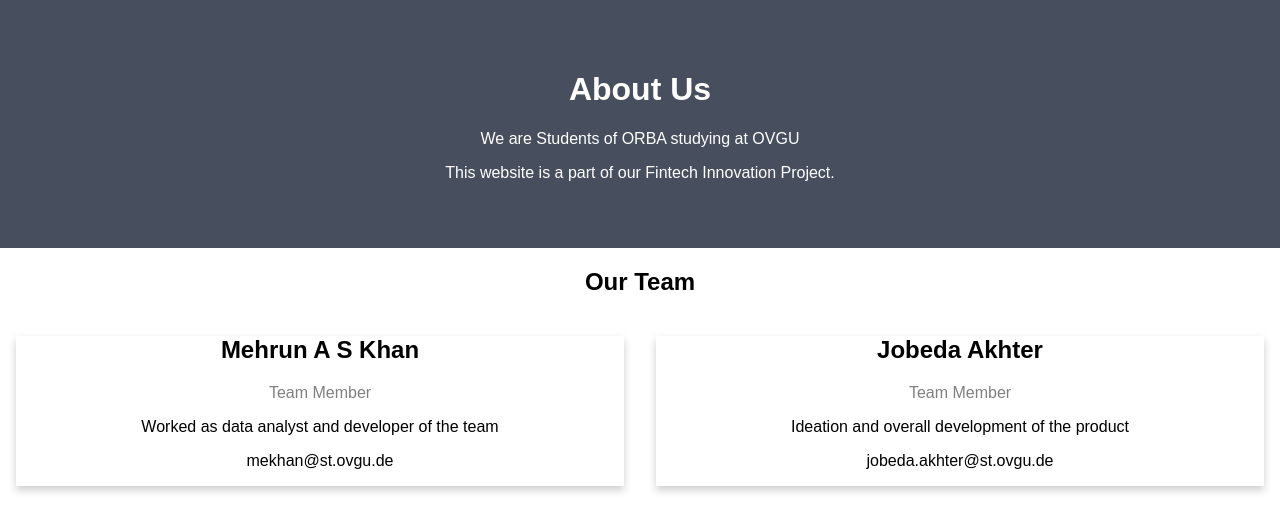
After one commit to mehrunkhan/loan_prediction, a Flask app: template templates/about_us.html in a window 1280 px wide. The commit adds this page. Shown: the top 532 px of the page. Run offline with Flask 2, Linux system fonts and the light colour scheme; the template is opened without the code that fills it, so the values that code supplies are empty; parts of the project's set-up code (start-up, migrations or seed data) failed here and were passed over.

Commit message:
add about us page.

```diff
--- /dev/null
+++ b/templates/about_us.html
@@ -0,0 +1,113 @@
+<!DOCTYPE html>
+<html>
+<head>
+<meta name="viewport" content="width=device-width, initial-scale=1">
+<style>
+body {
+  font-family: Arial, Helvetica, sans-serif;
+  margin: 0;
+}
+
+html {
+  box-sizing: border-box;
+}
+
+*, *:before, *:after {
+  box-sizing: inherit;
+}
+
+.column {
+  float: left;
+  width: 50%;
+  margin-bottom: 16px;
+  padding: 0 8px;
+}
+
+.card {
+  box-shadow: 0 4px 8px 0 rgba(0, 0, 0, 0.2);
+  margin: 8px;
+}
+
+.about-section {
+  padding: 50px;
+  text-align: center;
+  background-color: #474e5d;
+  color: white;
+}
+
+.container {
+  padding: 0 16px;
+}
+
+.container::after, .row::after {
+  content: "";
+  clear: both;
+  display: table;
+}
+
+.title {
+  color: grey;
+}
+
+.button {
+  border: none;
+  outline: 0;
+  display: inline-block;
+  padding: 8px;
+  color: white;
+  background-color: #000;
+  text-align: center;
+  cursor: pointer;
+  width: 100%;
+}
+
+.button:hover {
+  background-color: #555;
+}
+
+@media screen and (max-width: 650px) {
+  .column {
+    width: 100%;
+    display: block;
+  }
+}
+</style>
+</head>
+<body>
+
+<div class="about-section">
+  <h1>About Us</h1>
+  <p>We are Students of ORBA studying at OVGU</p>
+  <p>This website is a part of our Fintech Innovation Project.  </p>
+</div>
+
+<h2 style="text-align:center">Our Team</h2>
+<div style="text-align:center" class="row">
+  <div class="column">
+    <div class="card">
+      <div class="container">
+        <h2>Mehrun A S Khan</h2>
+        <p class="title">Team Member</p>
+        <p>Worked as data analyst and developer of the team</p>
+        <p>mekhan@st.ovgu.de</p>
+
+      </div>
+    </div>
+  </div>
+
+  <div class="column">
+    <div class="card">
+      <div class="container">
+        <h2>Jobeda Akhter</h2>
+        <p class="title">Team Member</p>
+        <p>Ideation and overall development of the product</p>
+        <p>jobeda.akhter@st.ovgu.de</p>
+      </div>
+    </div>
+  </div>
+
+
+</div>
+
+</body>
+</html>
--- a/templates/index.html
+++ b/templates/index.html
@@ -45,9 +45,8 @@
 
             <a href="./predict" class="font-medium text-gray-500 hover:text-gray-900">Prediction</a>
 
-            <a href="#" class="font-medium text-gray-500 hover:text-gray-900">About us</a>
+            <a href="about_us.html" class="font-medium text-gray-500 hover:text-gray-900">About us</a>
 
-            <a href="#" class="font-medium text-gray-500 hover:text-gray-900">contact</a>
 
           </div>
         </nav>
@@ -113,7 +112,7 @@
     </div>
   </div>
   <div class="lg:absolute lg:inset-y-0 lg:right-0 lg:w-1/2">
-    <img class="h-56 w-full object-cover sm:h-72 md:h-96 lg:w-full lg:h-full" src="https://images.unsplash.com/photo-1551434678-e076c223a692?ixlib=rb-1.2.1&ixid=eyJhcHBfaWQiOjEyMDd9&auto=format&fit=crop&w=2850&q=80" alt="">
+    <img class="h-56 w-full object-cover sm:h-72 md:h-96 lg:w-full lg:h-full" src="https://graphicriver.img.customer.envatousercontent.com/files/278692895/preview.jpg?auto=compress%2Cformat&q=80&fit=crop&crop=top&max-h=8000&max-w=590&s=cba61705678e4974e9cd57ebf762c025" alt="">
   </div>
 </div>
 
```
